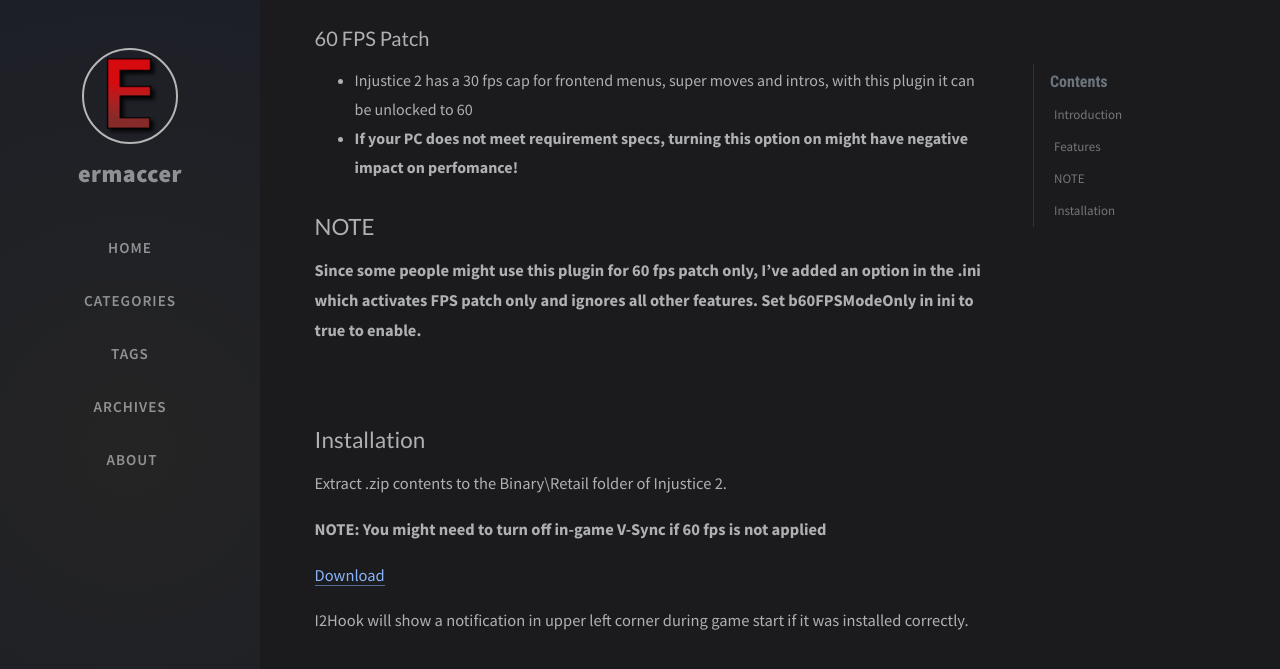
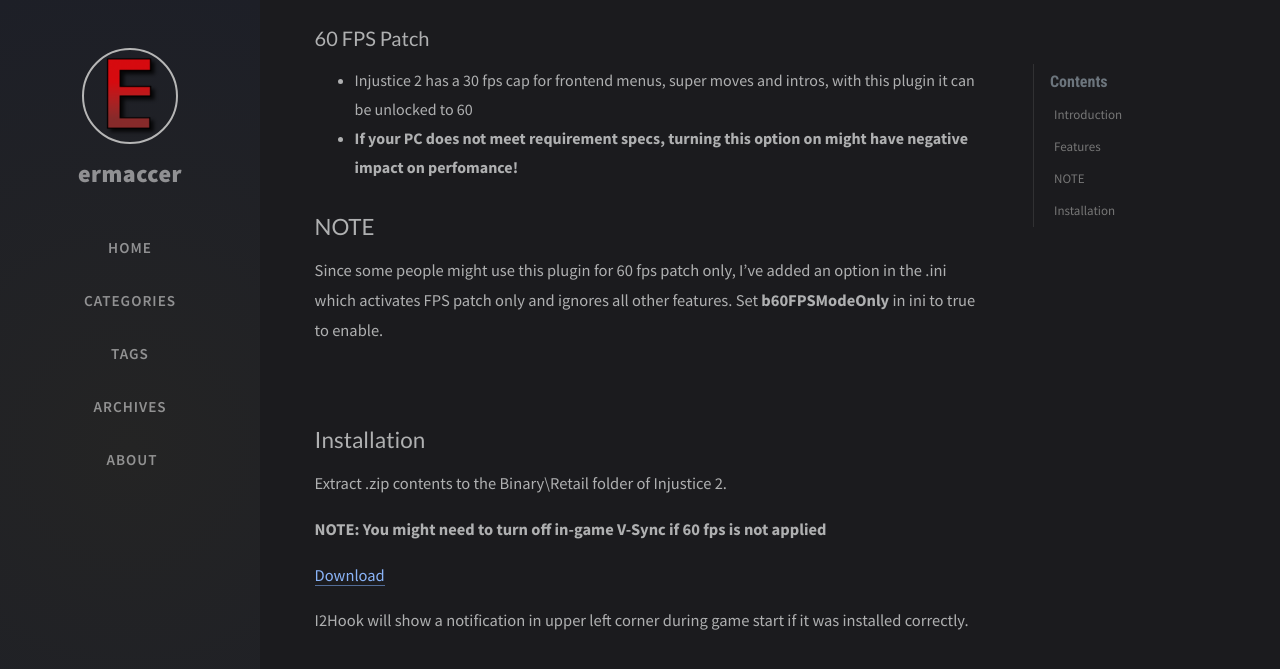
Before and after one commit to ermaccer/ermaccer.github.io, a Jekyll site: the page built from _posts/plugins/2020-08-24-i2hook.md, in a window 1280 px wide and 900 px high, scrolled down 786 px, cut to the strip 0-697 px from the top of the window. Shown: the top 669 px of the strip. Built offline with Jekyll 4.4.1, drawn with Linux system fonts in a browser that asks for light colours; nearby versions of some CDN libraries; comment, search, counter and statistics services are not loaded.

```diff
--- a/_posts/plugins/2020-08-24-i2hook.md
+++ b/_posts/plugins/2020-08-24-i2hook.md
@@ -30,7 +30,8 @@ I2Hook is a plugin for PC version of Injustice 2.
  - **If your PC does not meet requirement specs, turning this option on might have negative impact on perfomance!**
 
 ## NOTE
- **Since some people might use this plugin for 60 fps patch only, I've added an option in the .ini which activates FPS patch only and ignores all other features. Set b60FPSModeOnly in ini to true to enable.**
+
+Since some people might use this plugin for 60 fps patch only, I've added an option in the .ini which activates FPS patch only and ignores all other features. Set **b60FPSModeOnly** in ini to true to enable.
 
 ![Preview](https://raw.githubusercontent.com/ermaccer/ermaccer.github.io/gh-pages/assets/mods/dcf2/i2hook/1.jpg)
 ![Preview](https://raw.githubusercontent.com/ermaccer/ermaccer.github.io/gh-pages/assets/mods/dcf2/i2hook/2.jpg)
```
